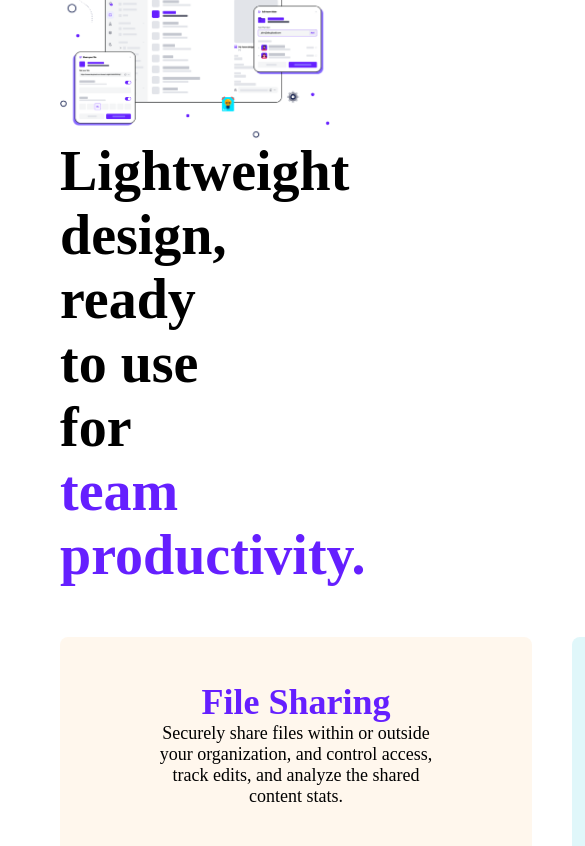
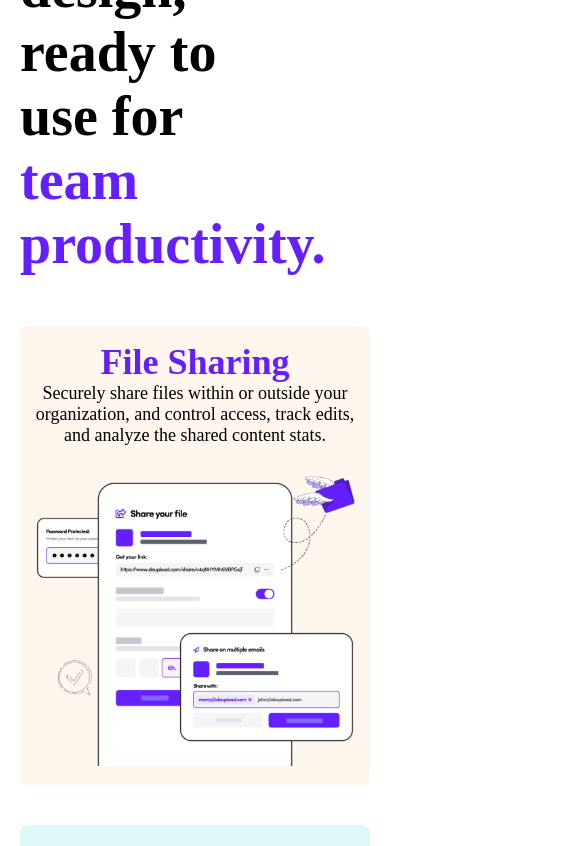
Before and after one commit to WinifredOgbeiwi/MemoryMimic-Fontend, a React (Vite) app: page / in a window 390 px wide. Shown: the part 1120-1966 px from the top of the page, 585 px wide, since content can reach past the window. Built offline with nearby package versions, Linux system fonts and the light colour scheme.

Commit message:
FIX:responsiveness of feature section section

```diff
--- a/src/components/home/features.component.jsx
+++ b/src/components/home/features.component.jsx
@@ -14,13 +14,18 @@ const Features = () => {
                 <div className='box box1'>
                     <SubSubHeadings text="File Sharing" color="#651FFF" />
                     <SubHeadingParagraphs text="Securely share files within or outside your organization, and control access, track edits, and analyze the shared content stats." />
-                    <img src={Images.FeatureImage1} alt="" />
+                    <div>
+                         <img src={Images.FeatureImage1} alt="" width="100%" />
+                    </div>
+
                 </div>
                 <div className='box box2'>
                     <SubSubHeadings text="File Sharing" color="#651FFF" />
                     <SubHeadingParagraphs text="Securely share files within or outside your organization, and control access, track edits, and analyze the shared content stats." />
+<div>
+     <img src={Images.FeatureImage2} alt="" width="100%"/>
+</div>
 
-                    <img src={Images.FeatureImage2} alt="" />
                 </div>
                 <div className='box'>
 
@@ -35,7 +40,7 @@ const Features = () => {
                     </div>
 
             <div>
-                  <img src={Images.FeatureImage3} alt="" />
+                  <img src={Images.FeatureImage3} alt=""  width="100%"/>
             </div>
 
 
--- a/src/index.css
+++ b/src/index.css
@@ -77,3 +77,9 @@ nav {
     border-radius: inherit;
     transition: all 0.475s;
 }
+@media (max-width:768px) {
+
+   .margin {
+    margin: 0 20px;
+}
+}
--- a/src/styles/homepage.css
+++ b/src/styles/homepage.css
@@ -136,7 +136,7 @@
 
 .box {
     border-radius: 8px;
-    padding-top: 40px;
+    padding: 50px;
 }
 
 .box:nth-child(1),
@@ -169,7 +169,6 @@
     align-items: center;
     line-height: 1.2;
     gap: 20px;
-    padding: 0 50px;
 }
 
 .box:nth-child(3) div:nth-child(1) {
@@ -191,12 +190,36 @@
     color: var(--mainTc);
 }
 
+@media (max-width:768px) {
+    .feature-boxes {
+        grid-template-columns: repeat(1, 1fr);
+    }
+.box {
+    padding: 15px;
+}
+    .box:nth-child(3) {
+        grid-column: auto;
+        flex-direction: column;
+        align-items: center;
+        justify-content: center;
+        text-align: center;
+    }
+
+    .box:nth-child(1) p,
+    .box:nth-child(2) p {
+        width: 100%;
+    }
+
+    .box:nth-child(3) div:nth-child(1) {
+        width: 100%;
+    }
+}
 
 /* --------------------SUBSCRIBE SECTION----------- */
 .subscribe-container {
     background-color: var(--scBc2);
     margin: 100px 0;
-    padding: 0 20px 0 80px;
+    padding: 20px 20px 20px 80px;
     gap: 50px;
     overflow: hidden;
 }
@@ -207,12 +230,10 @@
     gap: 15px;
 }
 
-
-
 .subscribe-content-container .action {
     display: flex;
     background-color: var(--mainBc);
-    width: 70%;
+    width: 100%;
     padding-left: 5px;
     border-radius: 3px;
 }
@@ -229,7 +250,7 @@
 }
 
 .subscribe-img-container {
-    width: 65%;
-  position: relative;
-  top: 20px;
+    width: 60%;
+    position: relative;
+    top: 20px;
 }
```
